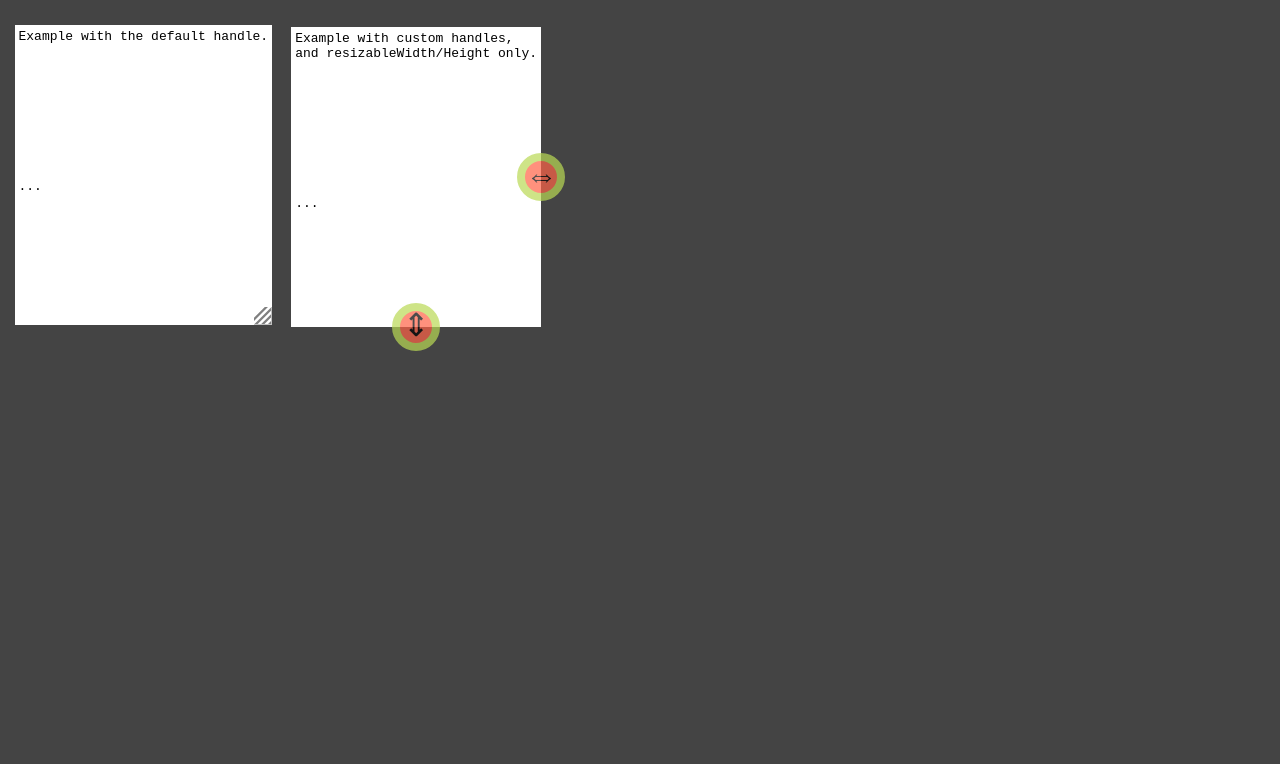
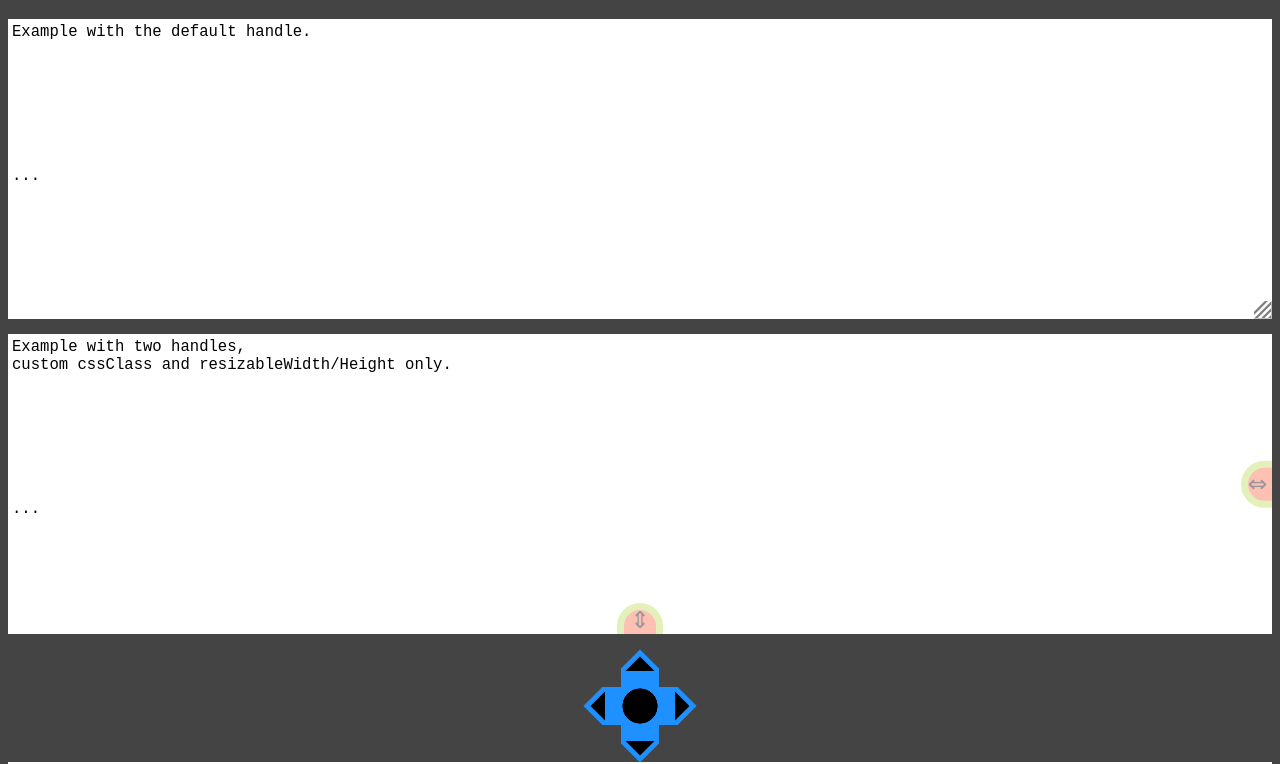
Before and after one commit to Sphinxxxx/cm-resize, a website: page demo/index.html in a window 1280 px wide. Shown: the part 61-825 px from the top of the page. Before the commit the page ends 800 px from the top, so only its background shows below. Drawn offline with nearby package versions, Linux system fonts and the light colour scheme.

Commit message:
Updated demo

```diff
--- a/demo/index.html
+++ b/demo/index.html
@@ -5,82 +5,21 @@
         <meta charset="utf-8" />
         <meta name="viewport" content="width=device-width, initial-scale=1" />
 
-        <script src='https://cdnjs.cloudflare.com/ajax/libs/codemirror/5.29.0/codemirror.min.js'></script>
+        <link href="https://cdnjs.cloudflare.com/ajax/libs/codemirror/5.29.0/codemirror.min.css" rel="stylesheet" />
+        <script src="https://cdnjs.cloudflare.com/ajax/libs/codemirror/5.29.0/codemirror.min.js"></script>
+
+        <link href="./styles.css" rel="stylesheet" />
         <script src="../dist/cm-resize.js"></script>
-
-        <link rel="stylesheet" href="https://cdnjs.cloudflare.com/ajax/libs/codemirror/5.29.0/codemirror.min.css" />
-        <style>
-            .container {
-              display: inline-block; /* or table */
-              position: relative;
-            }
-
-            .handle {
-              position: absolute;
-              bottom: 0;
-              right: 0;
-              z-index: 99;
-              width: 3em;
-              height: 3em;
-              margin: -1.5em;
-              border: .5em solid #bada55;
-              border-radius: 100%;
-              box-sizing: border-box;
-              background: tomato;
-              opacity: .7;
-              cursor: pointer;
-              text-align: center;
-            }
-            .handle::after {
-              content: '⇕';
-              color: black;
-              font-size: 2em;
-              line-height: .9;
-            }
-            .handle#handle-w {
-              bottom: 50%;
-            }
-            .handle#handle-w::after {
-              content: '⇔';
-            }
-            .handle#handle-h {
-              right: 50%;
-            }
-
-            /* Not important */
-            body {
-              background: #444;
-              color: #eee;
-              font-family: sans-serif;
-            }
-            body a {
-              color: skyblue;
-            }
-
-            .CodeMirror, .container {
-              display: inline-block;
-              vertical-align: top;
-              margin: .5em;
-            }
-            .CodeMirror .CodeMirror, .container .CodeMirror {
-              display: block;
-              margin: 0;
-            }
-        </style>
     </head>
     <body>
-        <h1><a href="https://github.com/Sphinxxxx/cm-resize">cm-resize</a> demo</h1>
+        <h1><a href="https://github.com/Sphinxxxx/cm-resize" target="_blank">cm-resize</a> demo</h1>
         <main>
+            <textarea id="text1">Example with the default handle.&#10;&#10;&#10;&#10;&#10;&#10;&#10;&#10;...</textarea>
 
-            <textarea id="text1">Example with the default handle.&#10;&#10;&#10;&#10;&#10;&#10;&#10;&#10;&#10;&#10;...</textarea>
+            <textarea id="text2">Example with two handles,&#10;custom cssClass and resizableWidth/Height only.&#10;&#10;&#10;&#10;&#10;&#10;&#10;&#10;...</textarea>
 
-            <div class="container">
-                <textarea id="text2">Example with custom handles,&#10;and resizableWidth/Height only.&#10;&#10;&#10;&#10;&#10;&#10;&#10;&#10;&#10;&#10;...</textarea>
-
-                <div id="handle-w" class="handle"></div>
-                <div id="handle-h" class="handle"></div>
-            </div>
-
+            <div id="joystick3"></div>
+            <textarea id="text3">Example with a custom handle element.&#10;This allows for handle UI outside of the editor area.&#10;&#10;&#10;&#10;&#10;&#10;&#10;&#10;...</textarea>
         </main>
 
         <script >
@@ -88,16 +27,25 @@
             var cm1 = CodeMirror.fromTextArea(document.querySelector('#text1'));
             cmResize(cm1);
 
-            //Custom
+
+            //Custom cssClass
             var cm2 = CodeMirror.fromTextArea(document.querySelector('#text2'));
             cmResize(cm2, {
-                handle: document.querySelector('#handle-w'),
                 resizableHeight: false,
+                cssClass: 'handle handle2 handle-w',
             });
             cmResize(cm2, {
-                handle: document.querySelector('#handle-h'),
                 resizableWidth: false,
-                //resizableHeight: false,
+                cssClass: 'handle handle2 handle-h',
+            });
+
+
+            //Custom handle
+            var cm3 = CodeMirror.fromTextArea(document.querySelector('#text3'));
+            cmResize(cm3, {
+                handle: document.querySelector('#joystick3'),
+                //resizableWidth: true,
+                //resizableHeight: true,
                 //minWidth: 200,
                 //minHeight: 100,
                 //cssClass: 'cm-resize-handle',
--- /dev/null
+++ b/demo/styles.css
@@ -0,0 +1,88 @@
+@charset "UTF-8";
+.handle {
+  position: absolute;
+  bottom: 0;
+  right: 0;
+  z-index: 99;
+  width: 3em;
+  height: 3em;
+  margin: -1.5em;
+  border: .5em solid #bada55;
+  border-radius: 100%;
+  box-sizing: border-box;
+  background: tomato;
+  cursor: pointer;
+  text-align: center;
+  opacity: .4;
+}
+.handle::after {
+  content: '⇕';
+  color: black;
+  font-size: 2em;
+  line-height: .95;
+}
+.handle:hover {
+  opacity: .7;
+}
+.handle.handle-w {
+  bottom: 50%;
+  transform: rotate(-90deg);
+  cursor: ew-resize;
+}
+.handle.handle-h {
+  right: 50%;
+  cursor: ns-resize;
+}
+
+.handle2 {
+  margin: -1em;
+  border-radius: 100% 100% 0 0;
+}
+.handle2::after {
+  font-size: 1.5em;
+  line-height: 1.1;
+}
+.handle2.handle-w {
+  margin-bottom: -1.5em;
+}
+.handle2.handle-h {
+  margin-right: -1.5em;
+}
+
+#joystick3 {
+  display: block;
+  position: relative;
+  width: 80px;
+  height: 80px;
+  margin: 2em auto 1em auto;
+  color: dodgerblue;
+  background-image: linear-gradient(45deg, transparent 33%, currentColor 0, currentColor 67%, transparent 0), linear-gradient(135deg, transparent 33%, currentColor 0, currentColor 67%, transparent 0);
+  transform: rotate(45deg);
+  cursor: move;
+}
+#joystick3::before {
+  content: '';
+  display: block;
+  position: absolute;
+  top: 5px;
+  left: 5px;
+  bottom: 5px;
+  right: 5px;
+  color: black;
+  background-image: linear-gradient(45deg, currentColor 15%, transparent 0, transparent 85%, currentColor 0), linear-gradient(135deg, currentColor 15%, transparent 0, transparent 85%, currentColor 0), radial-gradient(currentColor 35%, transparent 36%);
+}
+
+/* Not important */
+body {
+  background: #444;
+  color: #eee;
+  font-family: sans-serif;
+}
+body a {
+  color: skyblue;
+}
+
+.CodeMirror {
+  margin-bottom: 1em;
+  font-size: 1.2em;
+}
--- a/package.json
+++ b/package.json
@@ -1,6 +1,6 @@
 {
   "name": "cm-resize",
-  "version": "0.2.1",
+  "version": "0.2.2",
   "description": "Add a resize handle to your CodeMirror editor.",
   "author": "Andreas Borgen (https://github.com/Sphinxxxx)",
   "homepage": "https://github.com/Sphinxxxx/cm-resize",
```
Also changed, not shown: README.md, dist/cm-resize.js, dist/cm-resize.min.js, 1 other file.
